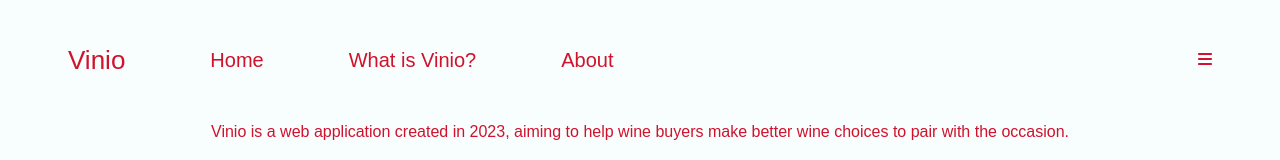
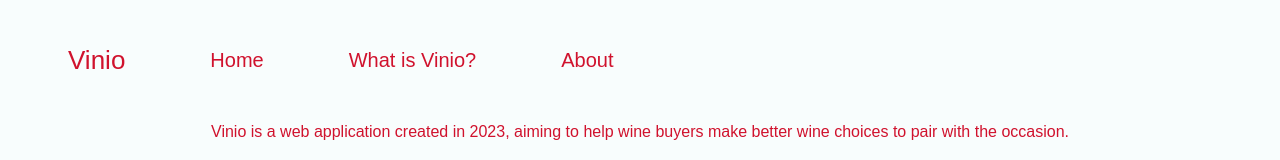
Before and after one commit to cpaulwk/vinio-frontend, a Next.js app: page /about in a window 1280 px wide. Shown: the top 160 px of the page. Built offline with nearby package versions, Linux system fonts and the light colour scheme; a web font is replaced by a local one.

Commit message:
Header: remove burger menu for desktop version

```diff
--- a/src/components/organisms/Header.tsx
+++ b/src/components/organisms/Header.tsx
@@ -7,10 +7,6 @@ type HeaderProps = {
 	page: string;
 	targetRef?: React.MutableRefObject<HTMLDivElement | null | undefined>;
 };
-
-interface FontColors {
-	[key: string]: string;
-}
 
 export default function Header({ page }: HeaderProps) {
 	const [isNavBarOpen, setIsNavBarOpen] = useState(false);
@@ -43,7 +39,7 @@ export default function Header({ page }: HeaderProps) {
 					</nav>
 				)}
 			</div>
-			<button onClick={() => setIsNavBarOpen(true)}>
+			<button className="md:hidden" onClick={() => setIsNavBarOpen(true)}>
 				<FontAwesomeIcon
 					className=""
 					icon={faBars}
```
